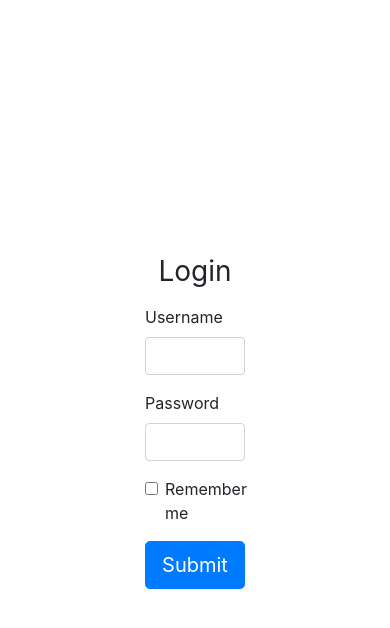
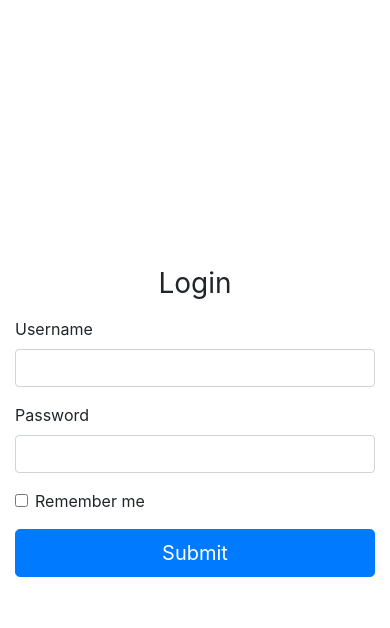
Before and after one commit to ichigozero/iot-py, a Python web app: template app/templates/auth/login.html in a window 390 px wide. Shown: the top 628 px of the page. Run offline with Jinja, Linux system fonts and the light colour scheme; the template is opened without the code that fills it: most values are stand-ins (such as "Sample title", 1, 10 or a date in 2020); form fields are guessed from the names that the template uses.

Commit message:
Adjust user login form length sizes

```diff
--- a/app/templates/auth/login.html
+++ b/app/templates/auth/login.html
@@ -4,7 +4,7 @@
 {% block content %}
 <div class="container h-100">
   <div class="row justify-content-center align-items-center h-100">
-    <div class="col-4 mx-auto">
+    <div class="col col-sm-8 col-md-6 col-lg-5 col-xl-4 mx-auto">
       <h1 class="h3 mb-3 font-weight-normal text-center">Login</h1>
       {{ flash() }}
       <form action="" method="post" novalidate>
```
